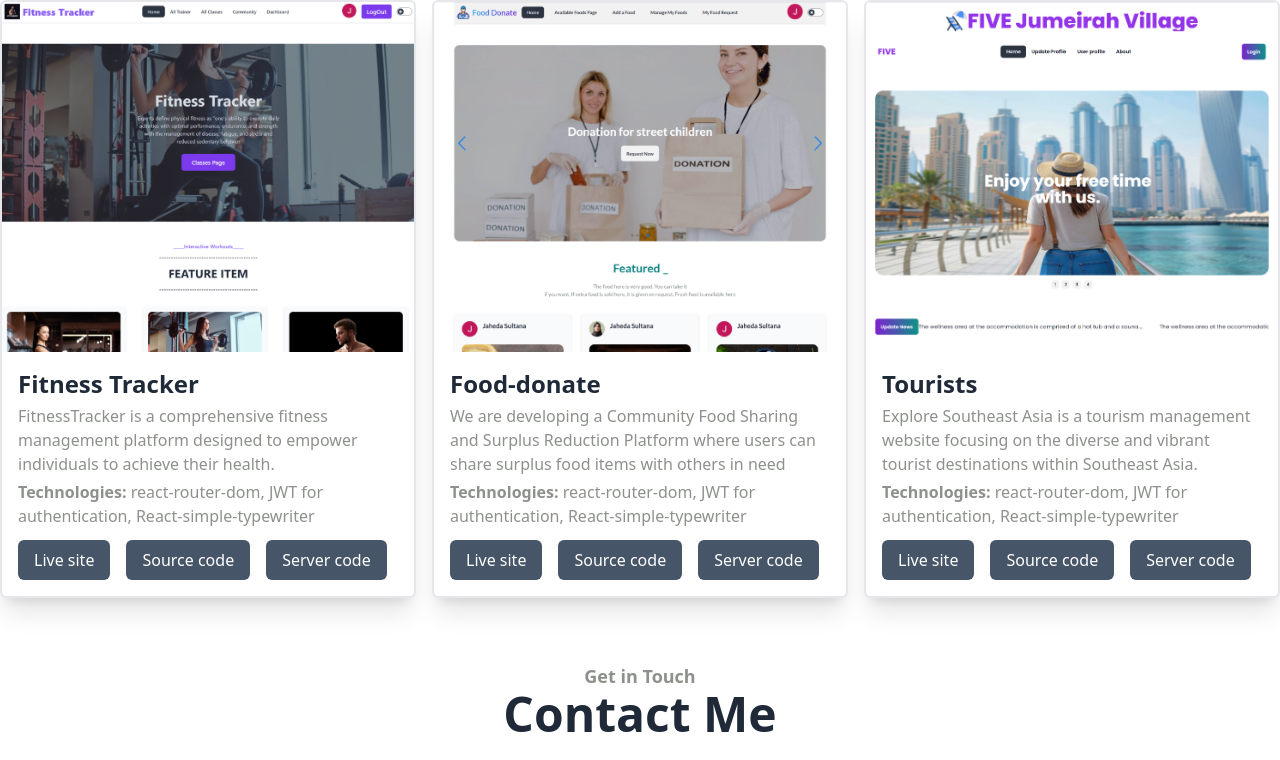
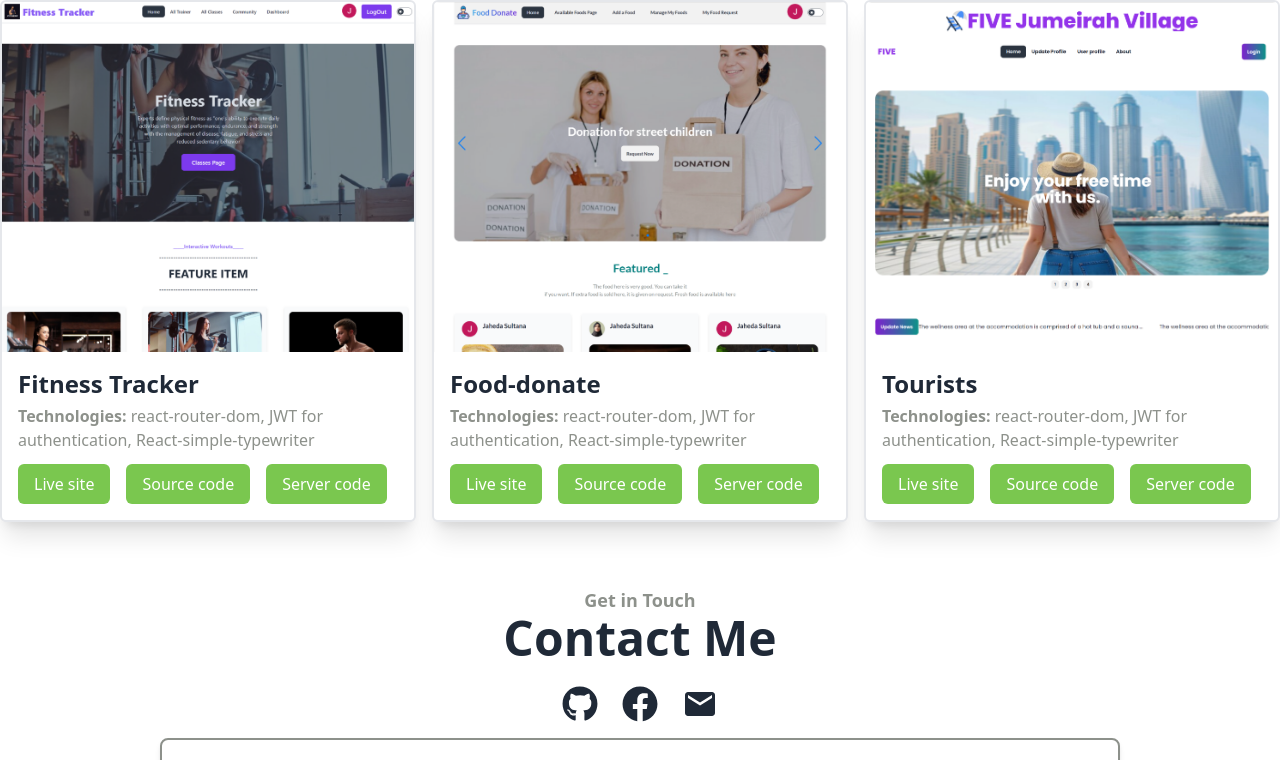
Before and after one commit to jahedasultana/my-protfolio-1, a React (Vite) app: page /#nav in a window 1280 px wide. Shown: the part 1660-2420 px from the top of the page. Built offline with nearby package versions, Linux system fonts and the light colour scheme; a web font is replaced by a local one.

Commit message:
added hover:color

```diff
--- a/src/pages/Home/Banner.jsx
+++ b/src/pages/Home/Banner.jsx
@@ -1,36 +1,4 @@
-// import img3 from '/sathi-sathi.png';
 
-// const Banner = () => {
-//   return (
-//     <section className=" dark:text-gray-800">
-//       <div className="max-w-screen-lg flex flex-col justify-center p-6 mx-auto sm:py-12 lg:py-24 lg:flex-row lg:justify-evenly">
-//         <div className="">
-//           <img
-//             src={img3}
-//             alt=""
-//             className="object-cover rounded-full size-72 border-4 p-2 border-[#8d918b] md:size-96"
-//           />
-//         </div>
-//         <div className="flex flex-col justify-center p-6 text-center rounded-sm lg:max-w-md xl:max-w-lg space-y-3">
-//           <h3 className="text-xl font-semibold text-[#8d918b]">Hello, I'm</h3>
-//           <h1 className="text-5xl font-bold">Jaheda Sultana</h1>
-//           <h1 className="text-3xl text-[#8d918b] font-bold">
-//             Frontend Developer
-//           </h1>
-
-//           <div className="flex flex-col space-y-4 sm:items-center sm:justify-center sm:flex-row sm:space-y-0 sm:space-x-4">
-//             <a target="_blank" href="https://drive.google.com/file/d/1tfkmsdxVIITUD03oakAyv4Y21NrD-LED/view?usp=sharing" className="btn btn-outline border-[#596475] font-medium rounded-full hover:bg-[#596475]">Download CV</a>
-//             <a href="#contact" className="btn text-white font-medium hover:bg-[#140f2d] bg-[#596475] rounded-full py-2">
-//               Contact Info
-//             </a>
-//           </div>
-//         </div>
-//       </div>
-//     </section>
-//   );
-// };
-
-// export default Banner;
 
 import { FaFacebook, FaGithub } from "react-icons/fa";
 import img3 from "../../assets/sumu.png";
@@ -54,9 +22,6 @@ const Banner = () => {
           <div className="text-4xl text-gray-600 md:text-xl mb-4">
             Hi There,
           </div>
-          {/* <h1 className="text-3xl md:text-4xl font-extrabold mb-4">
-            I Am a Frontend Developer
-          </h1> */}
 
           <div>
           <h2 className="text-3xl text-black font-extrabold">I Am a  <span style={{ color: 'black', fontWeight: 'extrabold', fontSize: 'text-3xl' }}>
@@ -86,7 +51,7 @@ const Banner = () => {
             </a>
             <a
               href="#contact"
-              className="btn text-white font-medium hover:bg-[#41a909] bg-[#7ac74f] rounded-full py-2"
+              className="btn text-white font-medium hover:bg-[#41a909] hover:underline bg-[#7ac74f] rounded-full py-2"
             >
               Contact Info
             </a>
--- a/src/pages/Home/Projects.jsx
+++ b/src/pages/Home/Projects.jsx
@@ -9,16 +9,16 @@ const Projects = () => {
       <div className="grid md:grid-cols-3 gap-4">
 
         <div className="border-2 shadow-xl rounded-md w-full bg-white">
-          <figure>
+          <figure className='overflow-hidden'>
             <img
               src={img1}
-              className="w-full h-[350px] object-cover object-top rounded-t-md"
+              className="w-full hover:scale-150 transition-all duration-700 h-[350px] object-cover object-top rounded-t-md"
               alt=""
             />
           </figure>
           <div className="p-4">
             <h3 className="text-2xl font-bold">Fitness Tracker</h3>
-            <p className="text-[#8d918b] mt-1 mb-1">FitnessTracker is a comprehensive fitness management platform designed to empower individuals to achieve their health.</p>
+
             <p className="text-[#8d918b] mt-1 mb-1">
               <span className="font-bold">Technologies:</span> react-router-dom, JWT for authentication, React-simple-typewriter
             </p>
@@ -28,14 +28,14 @@ const Projects = () => {
               <a
                 href='https://jade-gingersnap-ed17f2.netlify.app'
                 target="_blank"
-                className="inline-block py-2 px-3 md:px-4 text-sm md:text-base bg-slate-600 text-white rounded-md hover:underline hover:-translate-y-0.5 hover:cursor-pointer"
+                className="inline-block py-2 px-3 md:px-4 text-sm md:text-base hover:bg-[#41a909] bg-[#7ac74f] text-white rounded-md hover:underline hover:-translate-y-0.5 hover:cursor-pointer"
               >
                 Live site
               </a>
               <a
                 href='https://github.com/jahedasultana/pha12-fitness-tracker-client'
                 target="_blank"
-                className="inline-block py-2 px-3 md:px-4 text-sm md:text-base bg-slate-600 text-white rounded-md hover:underline hover:-translate-y-0.5 hover:cursor-pointer"
+                className="inline-block py-2 px-3 md:px-4 text-sm md:text-base hover:bg-[#41a909] bg-[#7ac74f] text-white rounded-md hover:underline hover:-translate-y-0.5 hover:cursor-pointer"
               >
                 Source code
               </a>
@@ -43,7 +43,7 @@ const Projects = () => {
                 <a
                   href='https://github.com/jahedasultana/pha12-fitness-tracker-server'
                   target="_blank"
-                  className="inline-block py-2 px-3 md:px-4 text-sm md:text-base bg-slate-600 text-white rounded-md hover:underline hover:-translate-y-0.5 hover:cursor-pointer"
+                  className="inline-block py-2 px-3 md:px-4 text-sm md:text-base hover:bg-[#41a909] bg-[#7ac74f] text-white rounded-md hover:underline hover:-translate-y-0.5 hover:cursor-pointer"
                 >
                   Server code
                 </a>
@@ -52,16 +52,15 @@ const Projects = () => {
           </div>
         </div>
         <div className="border-2 shadow-xl rounded-md w-full bg-white">
-          <figure>
+        <figure className='overflow-hidden'>
             <img
               src={img2}
-              className="w-full h-[350px] object-cover object-top rounded-t-md"
+              className="w-full hover:scale-150 transition-all duration-700 h-[350px] object-cover object-top rounded-t-md"
               alt=""
             />
           </figure>
           <div className="p-4">
             <h3 className="text-2xl font-bold">Food-donate</h3>
-            <p className="text-[#8d918b] mt-1 mb-1">We are developing a Community Food Sharing and Surplus Reduction Platform where users can share surplus food items with others in need</p>
             <p className="text-[#8d918b] mt-1 mb-1">
               <span className="font-bold">Technologies:</span> react-router-dom, JWT for authentication, React-simple-typewriter
             </p>
@@ -71,14 +70,14 @@ const Projects = () => {
               <a
                 href='https://food-projects-9d8e7.web.app'
                 target="_blank"
-                className="inline-block py-2 px-3 md:px-4 text-sm md:text-base bg-slate-600 text-white rounded-md hover:underline hover:-translate-y-0.5 hover:cursor-pointer"
+                className="inline-block py-2 px-3 md:px-4 text-sm md:text-base hover:bg-[#41a909] bg-[#7ac74f] text-white rounded-md hover:underline hover:-translate-y-0.5 hover:cursor-pointer"
               >
                 Live site
               </a>
               <a
                 href='https://github.com/jahedasultana/pha11-food-donator-client'
                 target="_blank"
-                className="inline-block py-2 px-3 md:px-4 text-sm md:text-base bg-slate-600 text-white rounded-md hover:underline hover:-translate-y-0.5 hover:cursor-pointer"
+                className="inline-block py-2 px-3 md:px-4 text-sm md:text-base hover:bg-[#41a909] bg-[#7ac74f] text-white rounded-md hover:underline hover:-translate-y-0.5 hover:cursor-pointer"
               >
                 Source code
               </a>
@@ -86,7 +85,7 @@ const Projects = () => {
                 <a
                   href='https://github.com/jahedasultana/pha11-food-donator-server'
                   target="_blank"
-                  className="inline-block py-2 px-3 md:px-4 text-sm md:text-base bg-slate-600 text-white rounded-md hover:underline hover:-translate-y-0.5 hover:cursor-pointer"
+                  className="inline-block py-2 px-3 md:px-4 text-sm md:text-base hover:bg-[#41a909] bg-[#7ac74f] text-white rounded-md hover:underline hover:-translate-y-0.5 hover:cursor-pointer"
                 >
                   Server code
                 </a>
@@ -95,16 +94,16 @@ const Projects = () => {
           </div>
         </div>
         <div className="border-2 shadow-xl rounded-md w-full bg-white">
-          <figure>
+        <figure className='overflow-hidden'>
             <img
               src={img3}
-              className="w-full h-[350px] object-cover object-top rounded-t-md"
+              className="w-full hover:scale-150 transition-all duration-700 h-[350px] object-cover object-top rounded-t-md"
               alt=""
             />
           </figure>
           <div className="p-4">
             <h3 className="text-2xl font-bold">Tourists</h3>
-            <p className="text-[#8d918b] mt-1 mb-1">Explore Southeast Asia is a tourism management website focusing on the diverse and vibrant tourist destinations within Southeast Asia.</p>
+
             <p className="text-[#8d918b] mt-1 mb-1">
               <span className="font-bold">Technologies:</span> react-router-dom, JWT for authentication, React-simple-typewriter
             </p>
@@ -114,14 +113,14 @@ const Projects = () => {
               <a
                 href='https://tourist-website-e895b.web.app'
                 target="_blank"
-                className="inline-block py-2 px-3 md:px-4 text-sm md:text-base bg-slate-600 text-white rounded-md hover:underline hover:-translate-y-0.5 hover:cursor-pointer"
+                className="inline-block py-2 px-3 md:px-4 text-sm md:text-base hover:bg-[#41a909] bg-[#7ac74f] text-white rounded-md hover:underline hover:-translate-y-0.5 hover:cursor-pointer"
               >
                 Live site
               </a>
               <a
                 href='https://github.com/jahedasultana/pha11-food-donator-client'
                 target="_blank"
-                className="inline-block py-2 px-3 md:px-4 text-sm md:text-base bg-slate-600 text-white rounded-md hover:underline hover:-translate-y-0.5 hover:cursor-pointer"
+                className="inline-block py-2 px-3 md:px-4 text-sm md:text-base hover:bg-[#41a909] bg-[#7ac74f] text-white rounded-md hover:underline hover:-translate-y-0.5 hover:cursor-pointer"
               >
                 Source code
               </a>
@@ -129,7 +128,7 @@ const Projects = () => {
                 <a
                   href='https://github.com/jahedasultana/pha10-tourist-server'
                   target="_blank"
-                  className="inline-block py-2 px-3 md:px-4 text-sm md:text-base bg-slate-600 text-white rounded-md hover:underline hover:-translate-y-0.5 hover:cursor-pointer"
+                  className="inline-block py-2 px-3 md:px-4 text-sm md:text-base hover:bg-[#41a909] bg-[#7ac74f] text-white rounded-md hover:underline hover:-translate-y-0.5 hover:cursor-pointer"
                 >
                   Server code
                 </a>
```
